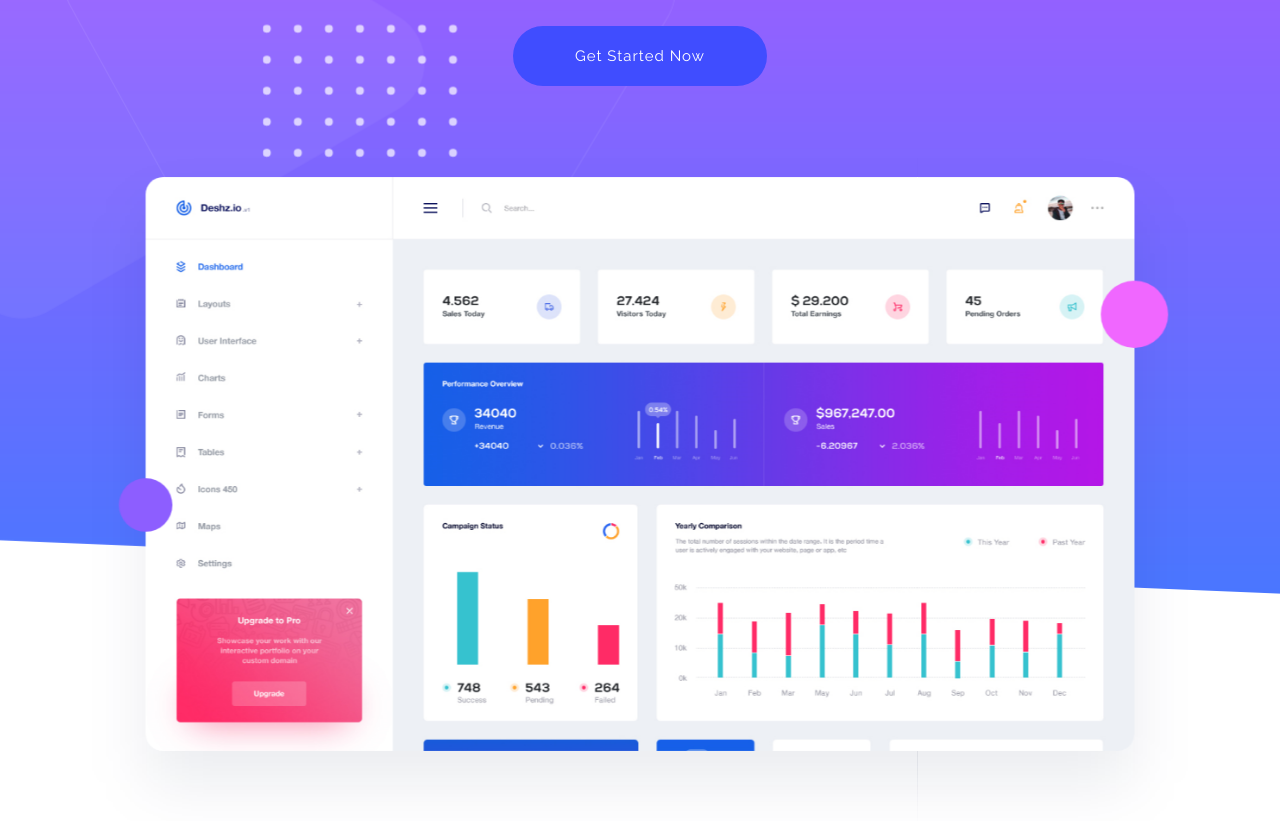
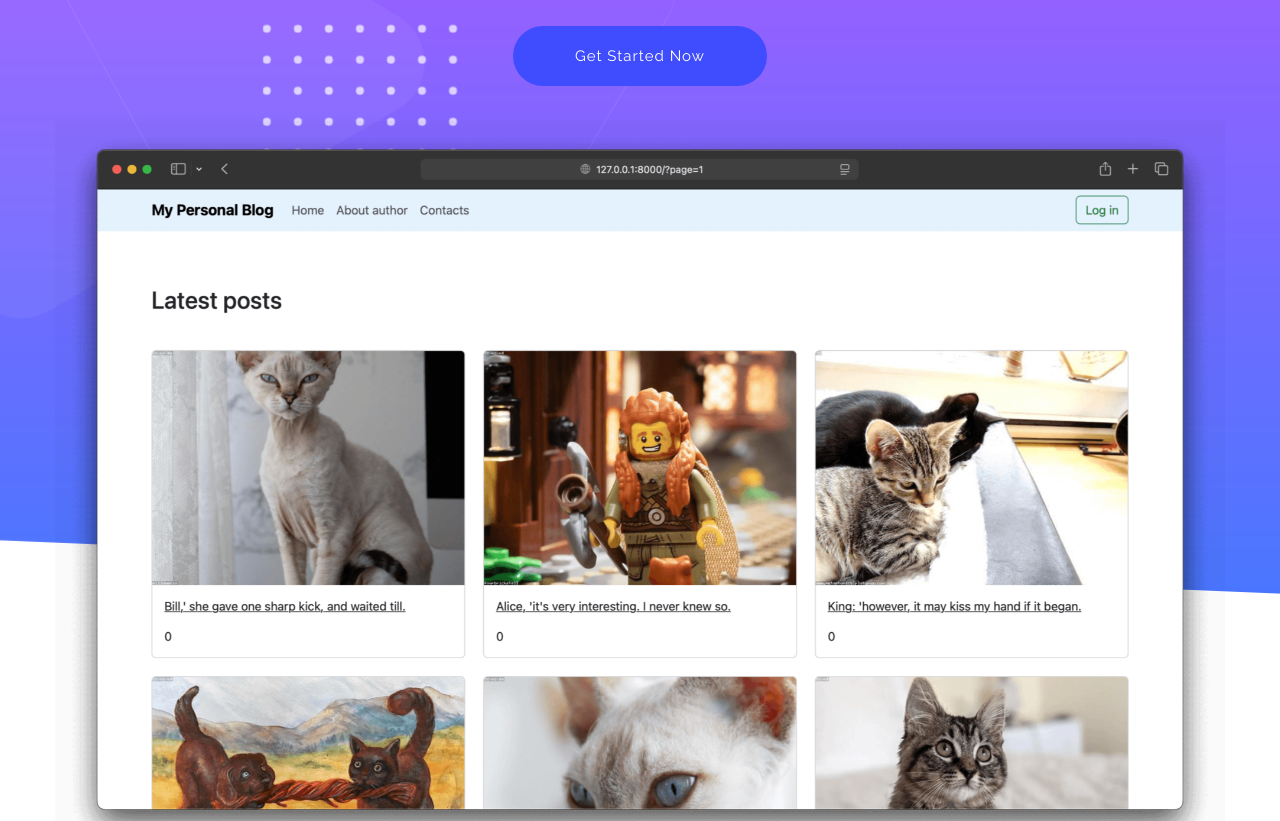
Before and after one commit to larajournal/larajournal.github.io, a plain HTML site: page index.html in a window 1280 px wide. Shown: the part 460-1281 px from the top of the page. Drawn offline with Linux system fonts and the light colour scheme; a web font is replaced by a local one.

Commit message:
Update Hero-image

```diff
--- a/index.html
+++ b/index.html
@@ -106,7 +106,7 @@
                 <div class="row">
                     <div class="col-lg-12">
                         <div class="screen-img">
-                            <img src="assets/img/gallery/screen.png" alt="" class=" w-100">
+                            <img src="assets/img/gallery/screenshot-main-page.png" alt="" class=" w-100">
                         </div>
                     </div>
                 </div>
```
Also changed, not shown: assets/img/gallery/screen.png (deleted), assets/img/gallery/screenshot-main-page.png (added), assets/img/hero/screenshot-main-page.png (added).
